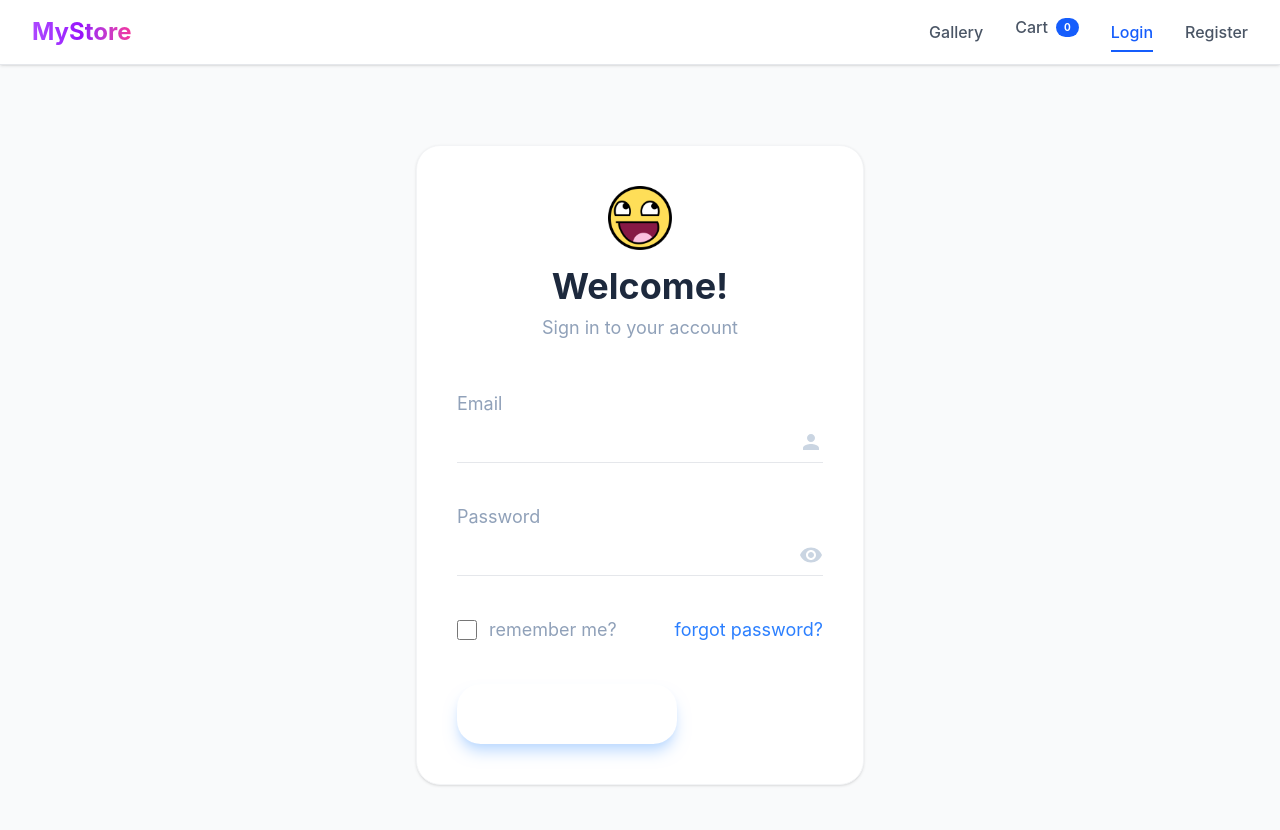
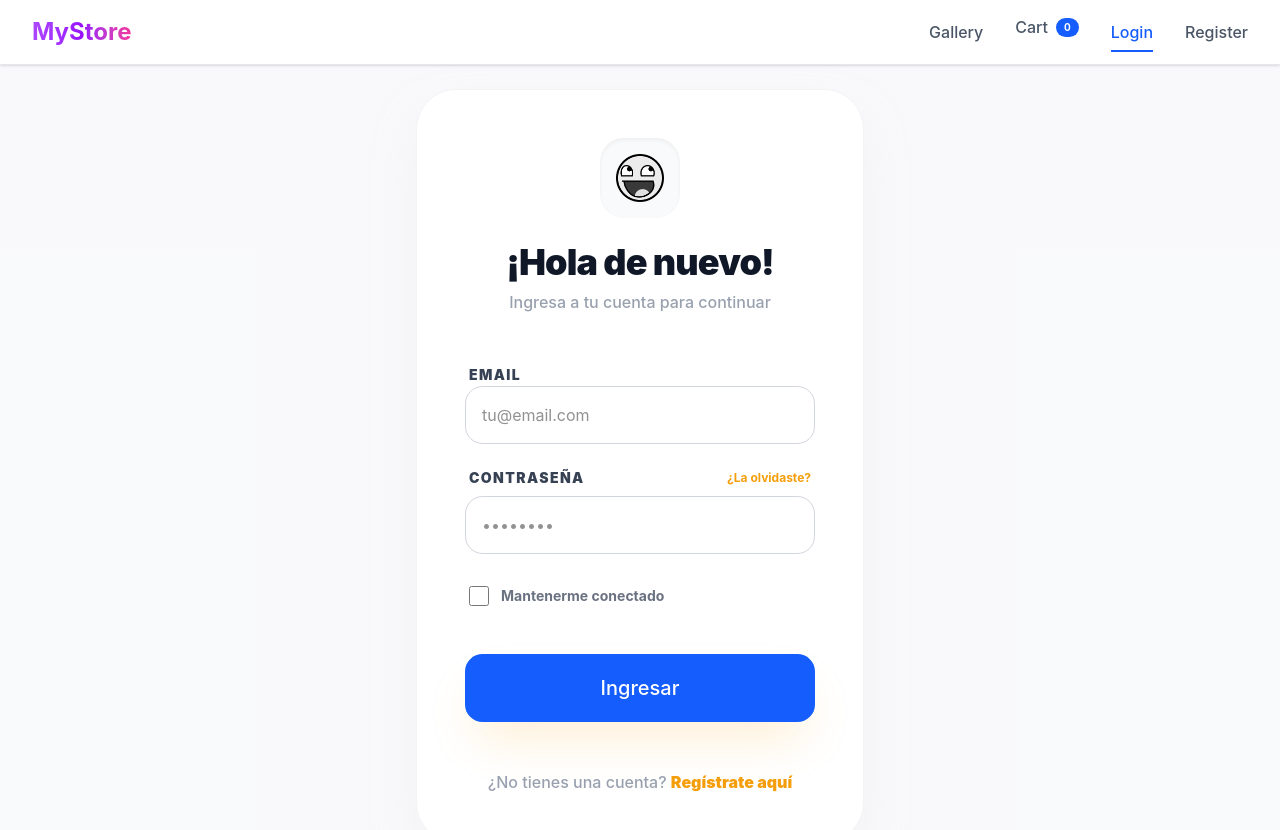
Before and after one commit to mateodev88/E-commerce-, a React (Vite) app: page /login in a window 1280 px wide. Shown: the top 830 px of the page. Built offline with nearby package versions, Linux system fonts and the light colour scheme.

Commit message:
refactor: usar atomos Input y Button en el formulario de Login con diseño premium

```diff
--- a/src/pages/login/Login.jsx
+++ b/src/pages/login/Login.jsx
@@ -1,15 +1,20 @@
-import { useNavigate } from 'react-router-dom';
+import { useNavigate, Link } from 'react-router-dom';
 import { useState } from 'react';
 import smile from "../../assets/smile.png";
 import { loginUser } from "../../services/authService";
+import useAuthStore from "../../store/authStore";
+import Input from "../../components/atoms/Input";
+import Button from "../../components/atoms/Button";
 
 const Login = () => {
   const navigate = useNavigate();
+  const setUser = useAuthStore((state) => state.setUser);
   const [formData, setFormData] = useState({
     email: '',
     password: ''
   });
   const [error, setError] = useState('');
+  const [isLoading, setIsLoading] = useState(false);
 
   const handleChange = (e) => {
     setFormData({ ...formData, [e.target.name]: e.target.value });
@@ -18,127 +23,112 @@ const Login = () => {
   const handleSubmit = async (e) => {
     e.preventDefault();
     setError('');
+    setIsLoading(true);
 
-    /*
-    // Obtener usuarios registrados
-    const registeredUsers = JSON.parse(localStorage.getItem('registeredUsers') || '[]');
-    const allUsers = [...MOCK_USERS, ...registeredUsers];
-
-    // Buscar usuario
-    const user = allUsers.find(u => u.email === formData.email && u.password === formData.password);
-    if (user) {
-      // Login exitoso
-      localStorage.setItem('loggedInUser', JSON.stringify(user));
-      navigate('/gallery');
-    } else {
-      setError('Credenciales incorrectas.');
-    }
-      */
+    try {
       const result = await loginUser(formData.email, formData.password);
       if (result.success) {
+        setUser(result.user);
         navigate('/gallery');
       } else {
         setError(result.error);
       }
+    } catch (err) {
+      setError('Ocurrió un error inesperado. Inténtalo de nuevo.');
+    } finally {
+      setIsLoading(false);
+    }
   };
+
   return (
-    <div className="flex items-center justify-center min-h-screen bg-gray-50 p-6">
-      <div className="w-full max-w-md bg-white p-10 rounded-3xl shadow-sm border border-gray-100">
+    <div className="flex items-center justify-center min-h-[calc(100-64px)] bg-gray-50/50 p-6">
+      <div className="w-full max-w-md bg-white p-12 rounded-[2.5rem] shadow-2xl shadow-gray-200/50 border border-gray-100">
 
-        {/* Header con Icono */}
         <div className="flex flex-col items-center mb-12">
-          <div className="mb-4">
-            {/* Icono similar al de la imagen */}
-            <img src={smile} alt="Smile Icon" className="w-[64px] h-[64px]" />
+          <div className="w-20 h-20 bg-gray-50 rounded-3xl flex items-center justify-center mb-6 shadow-inner">
+            <img src={smile} alt="Smile Icon" className="w-12 h-12 grayscale brightness-110" />
           </div>
-          <h1 className="text-4xl font-bold text-slate-800 mb-2">Welcome!</h1>
-          <p className="text-slate-400 text-lg">Sign in to your account</p>
+          <h1 className="text-4xl font-black text-gray-900 mb-2 tracking-tight">¡Hola de nuevo!</h1>
+          <p className="text-gray-400 font-medium">Ingresa a tu cuenta para continuar</p>
         </div>
 
         {error && (
-          <div className="mb-4 p-3 bg-red-100 border border-red-400 text-red-700 rounded-lg">
+          <div className="mb-8 p-4 bg-red-50 border-l-4 border-red-500 text-red-700 rounded-xl text-sm font-medium animate-shake">
+            <div className="flex items-center">
+              <svg className="w-5 h-5 mr-2" fill="currentColor" viewBox="0 0 20 20">
+                <path fillRule="evenodd" d="M18 10a8 8 0 11-16 0 8 8 0 0116 0zm-7 4a1 1 0 11-2 0 1 1 0 012 0zm-1-9a1 1 0 00-1 1v4a1 1 0 102 0V6a1 1 0 00-1-1z" clipRule="evenodd" />
+              </svg>
               {error}
+            </div>
           </div>
         )}
 
-        <form className="space-y-10" onSubmit={handleSubmit}>
-
-          {/* Input de Email */}
-          <div className="relative group">
-            <label className="block text-slate-400 text-lg mb-1 group-focus-within:text-blue-500 transition-colors">
-              Email
-            </label>
-            <div className="relative border-b border-gray-200 group-focus-within:border-blue-500 transition-all">
-              <input
+        <form className="space-y-6" onSubmit={handleSubmit}>
+          <div className="space-y-2">
+            <label className="text-sm font-black text-gray-700 uppercase tracking-widest ml-1">Email</label>
+            <Input
               type="email"
               name="email"
               value={formData.email}
               onChange={handleChange}
-                className="w-full py-2 bg-transparent focus:outline-none text-slate-700 pr-10"
+              placeholder="tu@email.com"
               required
+              className="py-4 rounded-2xl"
             />
-              <span className="absolute right-0 top-2 text-slate-300">
-                <svg className="w-6 h-6" fill="currentColor" viewBox="0 0 24 24">
-                  <path d="M12 12c2.21 0 4-1.79 4-4s-1.79-4-4-4-4 1.79-4 4 1.79 4 4 4zm0 2c-2.67 0-8 1.34-8 4v2h16v-2c0-2.66-5.33-4-8-4z" />
-                </svg>
-              </span>
-            </div>
           </div>
 
-          {/* Input de Password */}
-          <div className="relative group">
-            <label className="block text-slate-400 text-lg mb-1 group-focus-within:text-blue-500 transition-colors">
-              Password
-            </label>
-            <div className="relative border-b border-gray-200 group-focus-within:border-blue-500 transition-all">
-              <input
+          <div className="space-y-2">
+            <div className="flex justify-between items-center px-1">
+              <label className="text-sm font-black text-gray-700 uppercase tracking-widest">Contraseña</label>
+              <a href="#" className="text-xs font-bold text-primary hover:underline">¿La olvidaste?</a>
+            </div>
+            <Input
               type="password"
               name="password"
               value={formData.password}
               onChange={handleChange}
-                className="w-full py-2 bg-transparent focus:outline-none text-slate-700 pr-10"
+              placeholder="••••••••"
               required
+              className="py-4 rounded-2xl"
             />
-              <span className="absolute right-0 top-2 text-slate-300 cursor-pointer hover:text-blue-500 transition-colors">
-                <svg className="w-6 h-6" fill="currentColor" viewBox="0 0 24 24">
-                  <path d="M12 4.5C7 4.5 2.73 7.61 1 12c1.73 4.39 6 7.5 11 7.5s9.27-3.11 11-7.5c-1.73-4.39-6-7.5-11-7.5zM12 17c-2.76 0-5-2.24-5-5s2.24-5 5-5 5 2.24 5 5-2.24 5-5 5zm0-8c-1.66 0-3 1.34-3 3s1.34 3 3 3 3-1.34 3-3-1.34-3-3-3z" />
-                </svg>
-              </span>
-            </div>
           </div>
 
-          {/* Opciones de Remember y Forgot */}
-          <div className="flex items-center justify-between text-slate-400">
-            <label className="flex items-center space-x-3 cursor-pointer">
+          <div className="flex items-center space-x-3 px-1 py-2">
             <input
               type="checkbox"
-                className="w-5 h-5 border-gray-300 rounded focus:ring-blue-500 transition-all"
+              id="remember"
+              className="w-5 h-5 border-2 border-gray-200 rounded-lg text-primary focus:ring-primary/20 transition-all cursor-pointer"
             />
-              <span className="text-lg">remember me?</span>
+            <label htmlFor="remember" className="text-sm font-bold text-gray-500 cursor-pointer select-none">
+              Mantenerme conectado
             </label>
-            <a href="#" className="text-blue-500 hover:text-blue-600 transition-colors text-lg">
-              forgot password?
-            </a>
           </div>
 
-          {/* Botón de Login */}
-          <button
+          <Button
             type="submit"
-            className="w-3/5 py-4 btn-dna hover:bg-blue-700 text-white font-bold rounded-xl flex items-center justify-center space-x-3 transition-all shadow-lg shadow-blue-200 active:scale-95"
+            variant="primary"
+            className="w-full py-5 text-xl font-black shadow-2xl shadow-primary/20 mt-4"
+            disabled={isLoading}
           >
-            <span className="text-xl">Login</span>
-            <svg
-              className="w-6 h-6"
-              fill="none"
-              stroke="currentColor"
-              viewBox="0 0 24 24"
-              strokeWidth="2.5"
-            >
-              <path strokeLinecap="round" strokeLinejoin="round" d="M13.5 4.5L21 12m0 0l-7.5 7.5M21 12H3" />
-            </svg>
-          </button>
+            {isLoading ? (
+              <div className="flex items-center justify-center">
+                <div className="w-5 h-5 border-2 border-white/30 border-t-white rounded-full animate-spin mr-3"></div>
+                Entrando...
+              </div>
+            ) : (
+              "Ingresar"
+            )}
+          </Button>
+        </form>
 
-        </form>
+        <div className="mt-12 text-center">
+          <p className="text-gray-400 font-medium">
+            ¿No tienes una cuenta?{' '}
+            <Link to="/register" className="text-primary font-black hover:underline underline-offset-4">
+              Regístrate aquí
+            </Link>
+          </p>
+        </div>
       </div>
     </div>
   );
```
Lines whose indentation alone changed are shown as unchanged.
